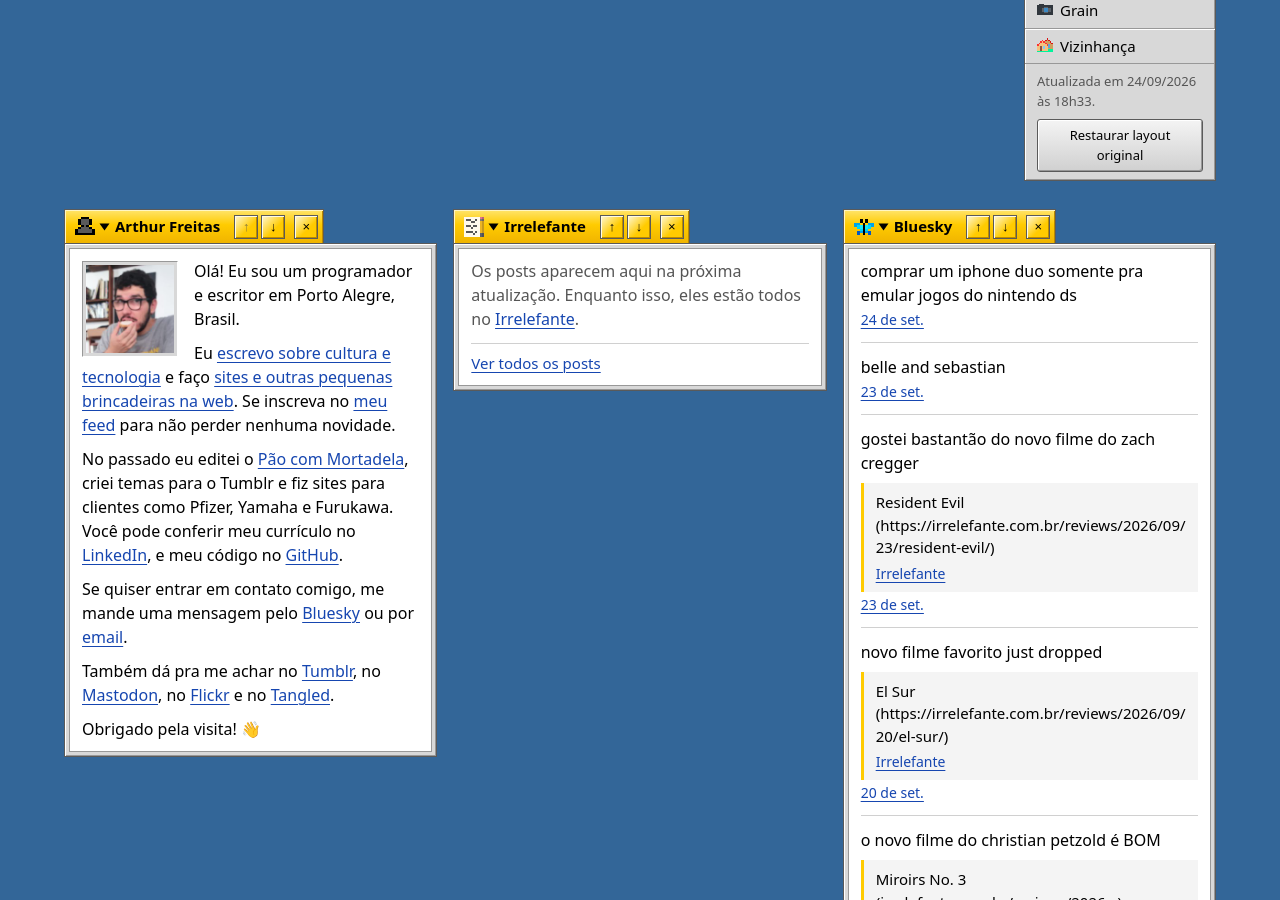
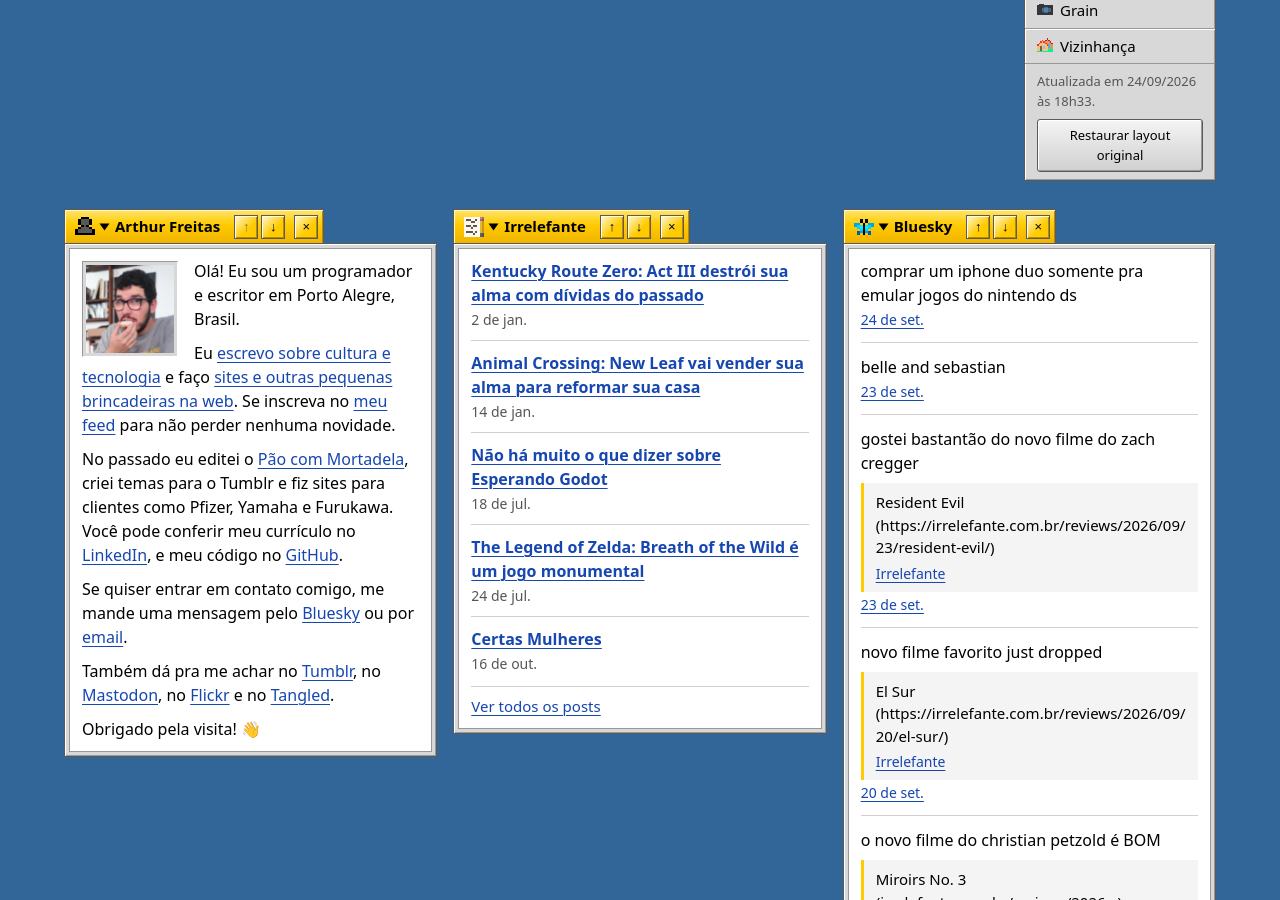
Before and after one commit to arthrfrts/arthrfrts, a Jekyll site: the page built from index.html, in a window 1280 px wide and 900 px high, scrolled down 319 px. Built offline with Jekyll 4.4.1, drawn with Linux system fonts in a browser that asks for light colours; some web fonts are replaced.

Commit message:
feeds: 2026-09-24T21:33Z

```diff
--- a/_data/feeds/irrelefante.json
+++ b/_data/feeds/irrelefante.json
@@ -1,4 +1,45 @@
 {
-  "atualizadoEm": null,
-  "items": []
+  "atualizadoEm": "2026-09-24T21:33:47.662Z",
+  "items": [
+    {
+      "titulo": "Kentucky Route Zero: Act III destrói sua alma com dívidas do passado",
+      "permalink": "https://irrelefante.com.br/3muxaydbfcg2r",
+      "link": null,
+      "externo": false,
+      "data": "2015-01-02T10:41:00.000Z",
+      "resumo": null
+    },
+    {
+      "titulo": "Animal Crossing: New Leaf vai vender sua alma para reformar sua casa",
+      "permalink": "https://irrelefante.com.br/3muxaydpdxq2m",
+      "link": null,
+      "externo": false,
+      "data": "2016-01-15T00:00:00.000Z",
+      "resumo": null
+    },
+    {
+      "titulo": "Não há muito o que dizer sobre Esperando Godot",
+      "permalink": "https://irrelefante.com.br/3muxaydywm22w",
+      "link": null,
+      "externo": false,
+      "data": "2016-07-19T00:00:00.000Z",
+      "resumo": null
+    },
+    {
+      "titulo": "The Legend of Zelda: Breath of the Wild é um jogo monumental",
+      "permalink": "https://irrelefante.com.br/3muxayed6gl26",
+      "link": null,
+      "externo": false,
+      "data": "2017-07-25T00:00:00.000Z",
+      "resumo": null
+    },
+    {
+      "titulo": "Certas Mulheres",
+      "permalink": "https://irrelefante.com.br/3muxayeryei2m",
+      "link": null,
+      "externo": false,
+      "data": "2017-10-16T19:21:00.000Z",
+      "resumo": null
+    }
+  ]
 }
```
